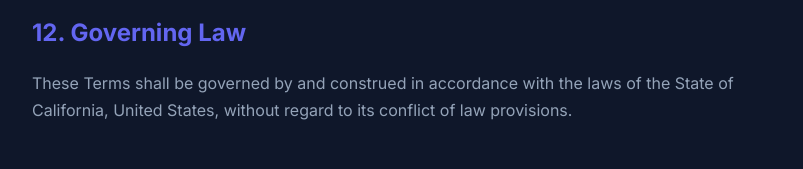
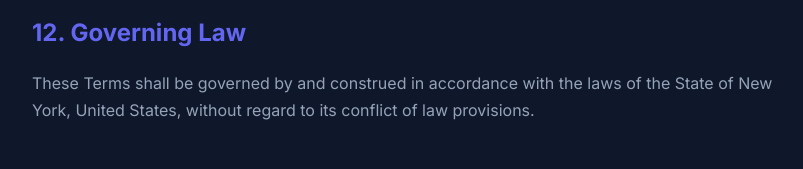
Before and after one commit to wisenbergg/couchloop-mcp, a website: page public/terms.html in a window 1280 px wide. Shown: the part 3309-3478 px from the top of the page, without its empty margins (232-1035 px from the left). Drawn offline with Linux system fonts and the light colour scheme.

Commit message:
Update governing law to New York

```diff
--- a/public/terms.html
+++ b/public/terms.html
@@ -268,7 +268,7 @@
       <p>We may modify these Terms at any time. Material changes will be reflected on this page with an updated "Last updated" date. Your continued use of the Service after changes constitutes acceptance of the updated Terms.</p>
 
       <h2>12. Governing Law</h2>
-      <p>These Terms shall be governed by and construed in accordance with the laws of the State of California, United States, without regard to its conflict of law provisions.</p>
+      <p>These Terms shall be governed by and construed in accordance with the laws of the State of New York, United States, without regard to its conflict of law provisions.</p>
 
       <h2>13. Contact</h2>
       <p>If you have questions about these Terms, please contact us:</p>
```
